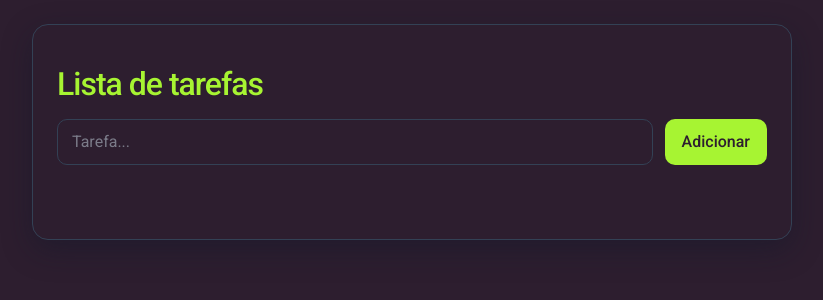
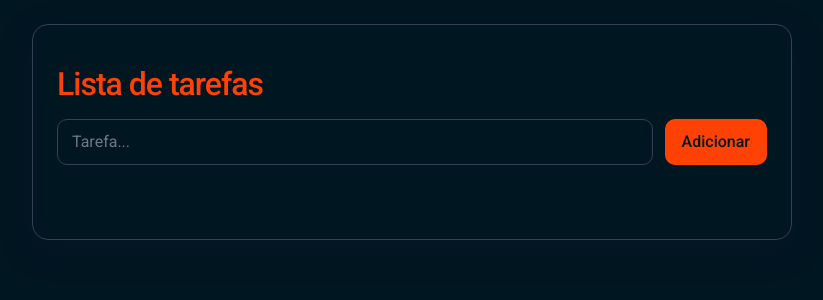
Before and after one commit to christian-silva0511/ToDoListReact, a React (Vite) app: page / in a window 1280 px wide. Shown: the top 300 px of the page, without its empty margins (228-1051 px from the left). Built offline with nearby package versions, Linux system fonts and the light colour scheme.

Commit message:
Novas cores

```diff
--- a/src/index.css
+++ b/src/index.css
@@ -10,8 +10,8 @@
   --accent: #22c55e;
   --danger: #e93636;
   --border: #334155;
-  --ameixa-profunda: #2D1E2F;
-  --verde-eletrico: #A7F432;
+  --azul-noturno: #001621;
+  --laranja-vulcanico: #FF4103;
   --shadow: 0 10px 30px rgba(15, 23, 42, 0.4);
 }
 
@@ -24,21 +24,21 @@
 
 html, body {
   min-height: 100%;
-  background-color: var(--ameixa-profunda);
+  background-color: var(--azul-noturno);
   color: var(--text);
 }
 
 body {
   line-height: 1.5;
   padding: 24px;
-  background-color: var(--ameixa-profunda)!important;
+  background-color: var(--azul-noturno)!important;
 }
 
 .tarefas h1 {
   font-size: 2rem;
   letter-spacing: -1px;
   margin-bottom: 1rem;
-  color: var(--verde-eletrico);
+  color: var(--laranja-vulcanico);
 }
 
 .tarefas {
@@ -62,8 +62,8 @@ body {
   flex: 1 1 240px;
   border: 1px solid var(--border);
   border-radius: 10px;
-  background: var(--ameixa-profunda);
-  color: var(--verde-eletrico);
+  background: var(--azul-noturno);
+  color: var(--laranja-vulcanico);
   padding: 10px 14px;
   transition: border-color 0.2s ease, box-shadow 0.2s ease;
 }
@@ -74,17 +74,17 @@ body {
 }
 
 .campos input:focus {
-  background: var(--ameixa-profunda);
+  background: var(--azul-noturno);
   outline: none;
-  border-color: var(--verde-eletrico);
-  box-shadow: var(--verde-eletrico);
-  color: var(--verde-eletrico);
+  border-color: var(--laranja-vulcanico);
+  box-shadow: var(--laranja-vulcanico);
+  color: var(--laranja-vulcanico);
 }
 
 .campos .adicionar,
 .btn-primary {
-  color: var(--ameixa-profunda);
-  background: var(--verde-eletrico);
+  color: var(--azul-noturno);
+  background: var(--laranja-vulcanico);
   border: 1px solid transparent;
   border-radius: 10px;
   cursor: pointer;
@@ -95,10 +95,10 @@ body {
 
 .campos .adicionar:hover,
 .btn-primary:hover {
-    color: var(--ameixa-profunda);
-  background: var(--verde-eletrico);
+    color: var(--azul-noturno);
+  background: var(--laranja-vulcanico);
   transform: translateY(-1px);
-  box-shadow: var(--verde-eletrico);
+  box-shadow: var(--laranja-vulcanico);
 }
 
 .mensagem-erro {
@@ -123,7 +123,7 @@ ul.lista {
   border: 1px solid var(--border);
   border-radius: 12px;
   padding: 12px 14px;
-  color: var(--verde-eletrico);
+  color: var(--laranja-vulcanico);
   box-shadow: 0 8px 16px rgba(0, 0, 0, 0.25);
   transition: border-color 0.2s ease, transform 0.15s ease;
 }
```
